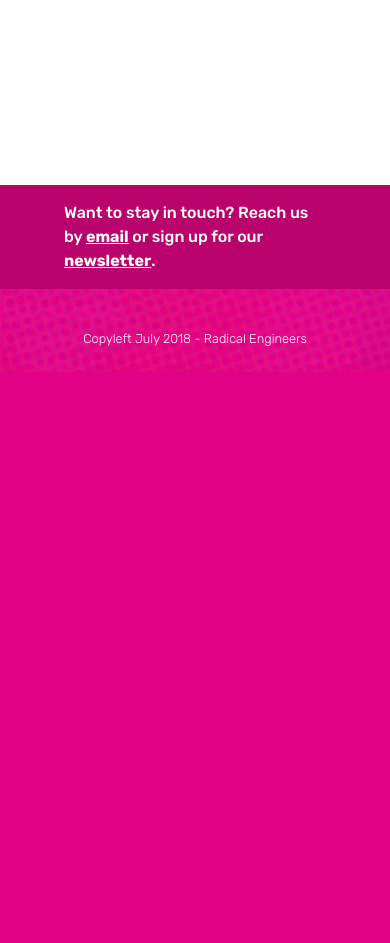
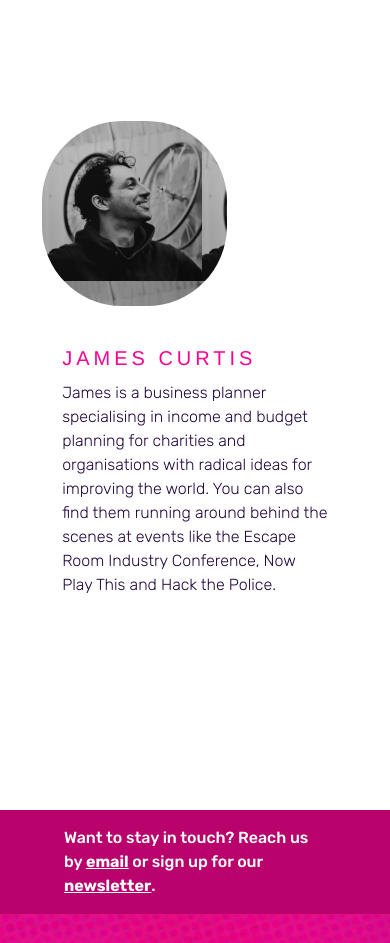
Before and after one commit to radicalengineers/website, a plain HTML site: page index.html in a window 390 px wide. Shown: the part 10200-11143 px from the top of the page. Before the commit the page ends 10572 px from the top, so only its background shows below. Drawn offline with Linux system fonts and the light colour scheme.

Commit message:
added profile james

```diff
--- a/css/main.css
+++ b/css/main.css
@@ -250,6 +250,11 @@ hr.haar-p {
   background-size: 100px;
 }
 
+.img-james {
+  background-image: linear-gradient(to bottom right, rgba(0, 0, 0, 0),rgba(0, 0, 0, 0.2),rgba(0, 0, 0, 0.4)), url("../james.jpg");
+  background-size: 100px;
+}
+
 button {
   background-color: #E30285;
   height: 40px;
@@ -346,6 +351,11 @@ button a:hover {
     background-size: 160px;
   }
 
+  .img-james {
+    background-image: linear-gradient(to bottom right, rgba(0, 0, 0, 0),rgba(0, 0, 0, 0.2),rgba(0, 0, 0, 0.4)), url("../james.jpg");
+    background-size: 160px;
+  }
+
 	.team-img {
 	border-radius: 80px;
 	}
--- a/index.html
+++ b/index.html
@@ -247,6 +247,17 @@
             </div>
           </div>
         </div>
+
+        <div class="clearfix mxn3">
+          <div class="col-11 mx-auto ">
+            <div class="sm-col sm-col-1 py0 img-james team-img">
+            </div>
+            <div class="sm-col-right sm-col-9 py0 right team">
+              <h3  class="responsive-h3 caps"><strong><a target="_blank" href="https://twitter.com/jamescurtis29">James Curtis</a></strong></h3>
+              <p>James is a business planner specialising in income and budget planning for charities and organisations with radical ideas for improving the world. You can also find them running around behind the scenes at events like the Escape Room Industry Conference, Now Play This and Hack the Police.</p>
+            </div>
+          </div>
+        </div>
       </div>
     </div>
   </section>
```
Also changed, not shown: james.jpg (added).
